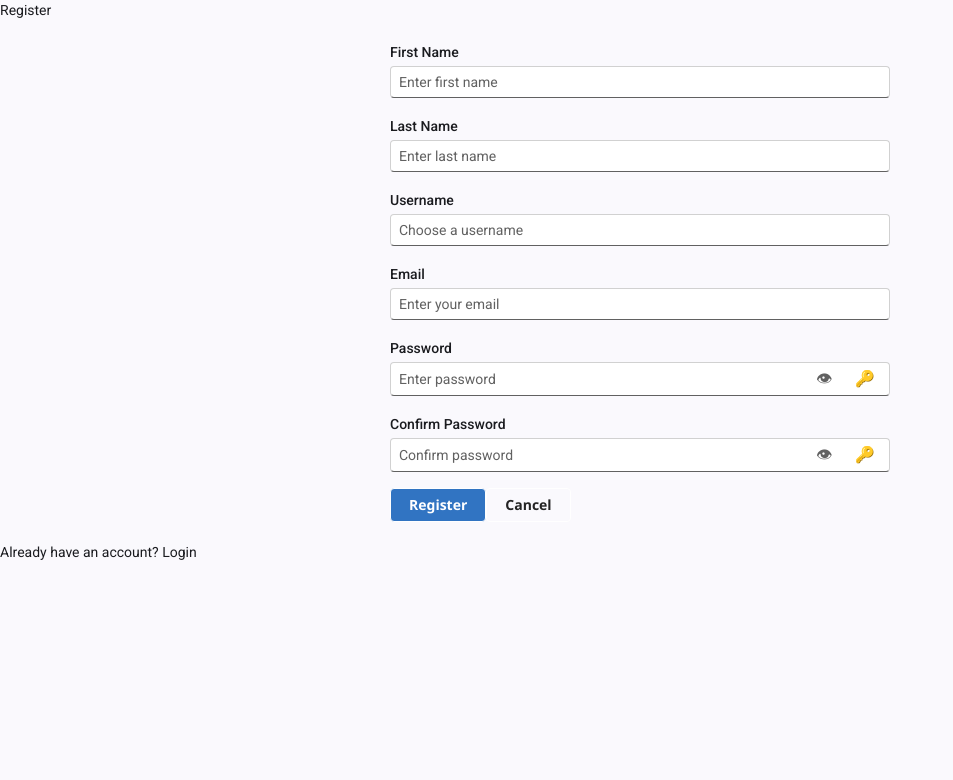
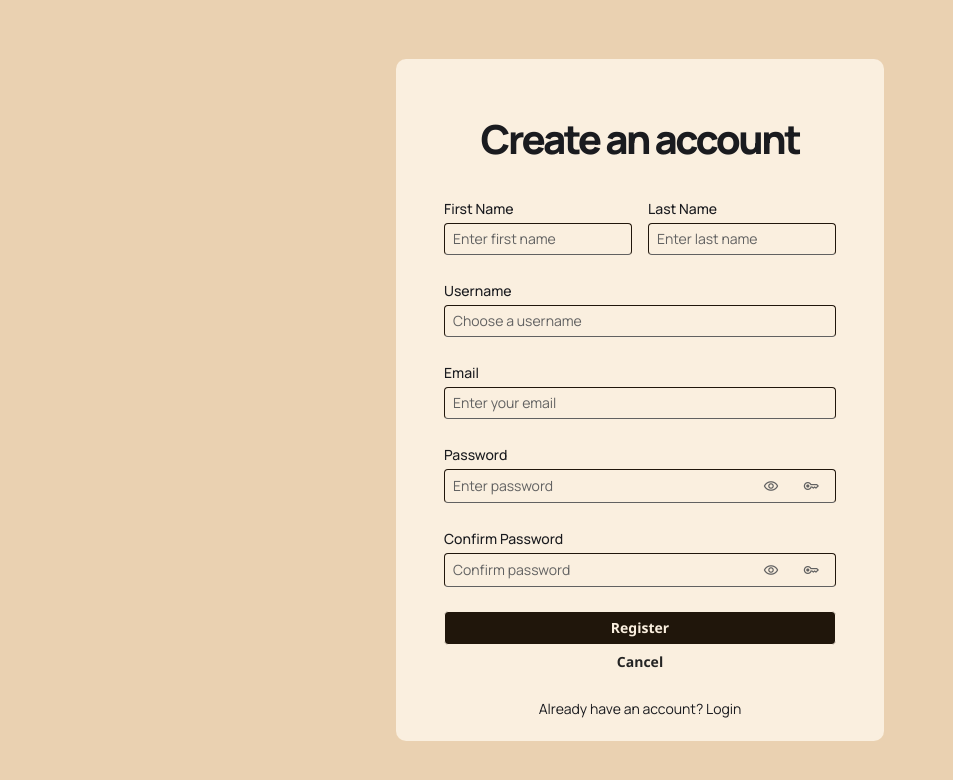
Before and after one commit to devmani46/votingApp, an Angular app: page /register in a window 1280 px wide. Shown: the top 780 px of the page, without its empty margins (0-953 px from the left). Built offline with nearby package versions, Linux system fonts and the light colour scheme.

Commit message:
Changed styling for login and register pages

```diff
--- a/src/app/app.scss
+++ b/src/app/app.scss
@@ -65,3 +65,7 @@
 //     transform: scale(1.1);
 //   }
 // }
+
+* {
+  background-color: violet;
+}
--- a/src/app/components/button/button.scss
+++ b/src/app/components/button/button.scss
@@ -1,4 +1,5 @@
 .btn {
+  min-width: 100%;
   display: inline-flex;
   align-items: center;
   justify-content: center;
--- a/src/app/components/fui-input/fui-input.html
+++ b/src/app/components/fui-input/fui-input.html
@@ -17,16 +17,23 @@
   />
 
   @if (type === 'password') {
-        <button type="button" class="fw-input-after" (click)="togglePassword()">
-          {{ showPassword ? '🙈' : '👁' }}
+  <button
+    type="button"
+    class="fw-input-after material-symbols-outlined"
+    (click)="togglePassword()"
+  >
+    {{ showPassword ? "visibility_off" : "visibility" }}
   </button>
 
   @if (allowGenerate) {
-          <button type="button" class="fw-input-after" (click)="generatePassword()">
-            🔑
+  <button
+    type="button"
+    class="fw-input-after material-symbols-outlined"
+    (click)="generatePassword()"
+  >
+    key
   </button>
-        }
-      }
+  } }
 </div>
 
 @if (type === 'password' && getPasswordStrength()) {
--- a/src/app/components/fui-input/fui-input.scss
+++ b/src/app/components/fui-input/fui-input.scss
@@ -87,7 +87,6 @@
   }
 
   &:hover {
-    background-color: var(--colorNeutralBackground1Hover);
     border-color: var(--colorNeutralStroke1Hover);
   }
 
--- a/src/app/pages/login/login.html
+++ b/src/app/pages/login/login.html
@@ -1,5 +1,6 @@
+<div class="login-page">
   <div class="auth-container">
-  <h2>Login</h2>
+    <h2>Sign in to your account</h2>
 
     <form [formGroup]="form" (ngSubmit)="onSubmit()">
       <app-fui-field
@@ -36,12 +37,18 @@
         ></app-fui-input>
       </app-fui-field>
 
-    <app-button appearance="primary" size="medium" type="button" (click)="onSubmit()">
+      <app-button
+        appearance="primary"
+        size="medium"
+        type="button"
+        (click)="onSubmit()"
+      >
         Login
       </app-button>
     </form>
 
-  <p class="auth-link">
+    <p class="auth-link" style="text-align: center">
       Don’t have an account? <a routerLink="/register">Sign up</a>
     </p>
   </div>
+</div>
--- a/src/app/pages/login/login.scss
+++ b/src/app/pages/login/login.scss
@@ -0,0 +1,39 @@
+.login-page {
+  display: flex;
+  min-height: 100vh;
+  background-color: #ead1b1;
+  justify-content: center;
+  align-items: center;
+  //overriding component-specific styles through variables
+  font-family: Manrope;
+  --colorNeutralBackground1: #faefdf;
+  --colorNeutralStroke1: #20160b;
+  --colorBrand90: #20160b;
+}
+
+.auth-container {
+  background-color: #faefdf;
+  max-width: 500px;
+  max-height: 900px;
+  padding: 1.4rem 3rem;
+  border-radius: 10px;
+
+  h2 {
+    font-size: 2.5rem;
+    font-weight: 800;
+    letter-spacing: -2.5px;
+    margin-bottom: 3rem;
+    margin-top: 3rem;
+    text-align: center;
+  }
+}
+
+.btn-group {
+  display: flex;
+  flex-direction: column;
+}
+
+.register-form {
+  display: flex;
+  gap: 1.5rem;
+}
--- a/src/app/pages/login/login.ts
+++ b/src/app/pages/login/login.ts
@@ -21,6 +21,7 @@ type LoginForm = {
   standalone: true,
   imports: [ReactiveFormsModule, RouterModule, FuiField, FuiInput, Button],
   templateUrl: './login.html',
+  styleUrl: './login.scss',
 })
 export class Login implements OnInit {
   form!: FormGroup<LoginForm>;
--- a/src/app/pages/register/register.html
+++ b/src/app/pages/register/register.html
@@ -1,7 +1,9 @@
+<div class="register-page">
   <div class="auth-container">
-  <h2>Register</h2>
+    <h2>Create an account</h2>
 
-  <form [formGroup]="form" (ngSubmit)="onSubmit()">
+    <form class="register-form" [formGroup]="form" (ngSubmit)="onSubmit()">
+      <div class="names" style="display: flex; gap: 1rem">
         <app-fui-field
           label="First Name"
           [errorMessage]="
@@ -33,7 +35,7 @@
             formControlName="lastName"
           ></app-fui-input>
         </app-fui-field>
-
+      </div>
       <app-fui-field
         label="Username"
         [errorMessage]="
@@ -103,7 +105,12 @@
       </app-fui-field>
 
       <div class="btn-group">
-      <app-button appearance="primary" size="medium" type="button" (click)="onSubmit()">
+        <app-button
+          appearance="primary"
+          size="medium"
+          type="button"
+          (click)="onSubmit()"
+        >
           Register
         </app-button>
         <app-button appearance="outline" size="medium" routerLink="/login">
@@ -112,7 +119,8 @@
       </div>
     </form>
 
-  <p class="auth-link">
+    <p class="auth-link" style="text-align: center">
       Already have an account? <a routerLink="/login">Login</a>
     </p>
   </div>
+</div>
--- a/src/app/pages/register/register.scss
+++ b/src/app/pages/register/register.scss
@@ -0,0 +1,39 @@
+.register-page {
+  display: flex;
+  min-height: 100vh;
+  background-color: #ead1b1;
+  justify-content: center;
+  align-items: center;
+  //overriding component-specific styles through variables
+  font-family: Manrope;
+  --colorNeutralBackground1: #faefdf;
+  --colorNeutralStroke1: #20160b;
+  --colorBrand90: #20160b;
+}
+
+.auth-container {
+  background-color: #faefdf;
+  max-width: 500px;
+  max-height: 900px;
+  padding: 1.4rem 3rem;
+  border-radius: 10px;
+
+  h2 {
+    font-size: 2.5rem;
+    font-weight: 800;
+    letter-spacing: -2.5px;
+    margin-bottom: 3rem;
+    margin-top: 3rem;
+    text-align: center;
+  }
+}
+
+.btn-group {
+  display: flex;
+  flex-direction: column;
+}
+
+.register-form {
+  display: flex;
+  gap: 1.5rem;
+}
--- a/src/app/pages/register/register.ts
+++ b/src/app/pages/register/register.ts
@@ -43,7 +43,10 @@ function matchFieldsValidator(
     }
 
     if (control.value !== matchControl.value) {
-      matchControl.setErrors({ ...(matchControl.errors || {}), mismatch: true });
+      matchControl.setErrors({
+        ...(matchControl.errors || {}),
+        mismatch: true,
+      });
       return { mismatch: true };
     } else {
       if (matchControl.errors) {
@@ -60,6 +63,7 @@ function matchFieldsValidator(
   standalone: true,
   imports: [ReactiveFormsModule, RouterModule, FuiField, FuiInput, Button],
   templateUrl: './register.html',
+  styleUrls: ['./register.scss'],
 })
 export class Register implements OnInit {
   form!: FormGroup<RegisterForm>;
--- a/src/index.html
+++ b/src/index.html
@@ -8,6 +8,12 @@
     <link rel="icon" type="image/x-icon" href="favicon.ico" />
     <link
       href="https://fonts.googleapis.com/css2?family=Roboto:wght@300;400;500&display=swap"
+      rel="stylesheet"
+    />
+    <link rel="preconnect" href="https://fonts.googleapis.com" />
+    <link rel="preconnect" href="https://fonts.gstatic.com" crossorigin />
+    <link
+      href="https://fonts.googleapis.com/css2?family=Manrope:wght@200..800&display=swap"
       rel="stylesheet"
     />
     <link
@@ -23,9 +29,19 @@
       src="https://kit.fontawesome.com/09ff1f9e1c.js"
       crossorigin="anonymous"
     ></script>
-      <link href="https://fonts.googleapis.com/css2?family=Roboto:wght@300;400;500&display=swap" rel="stylesheet">
-    <link href="https://fonts.googleapis.com/icon?family=Material+Icons" rel="stylesheet">
-</head>
+    <link
+      href="https://fonts.googleapis.com/css2?family=Roboto:wght@300;400;500&display=swap"
+      rel="stylesheet"
+    />
+    <link
+      href="https://fonts.googleapis.com/icon?family=Material+Icons"
+      rel="stylesheet"
+    />
+    <link
+      href="https://fonts.googleapis.com/css2?family=Material+Symbols+Outlined"
+      rel="stylesheet"
+    />
+  </head>
   <body>
     <app-root></app-root>
   </body>
```
Lines whose indentation alone changed are shown as unchanged.
